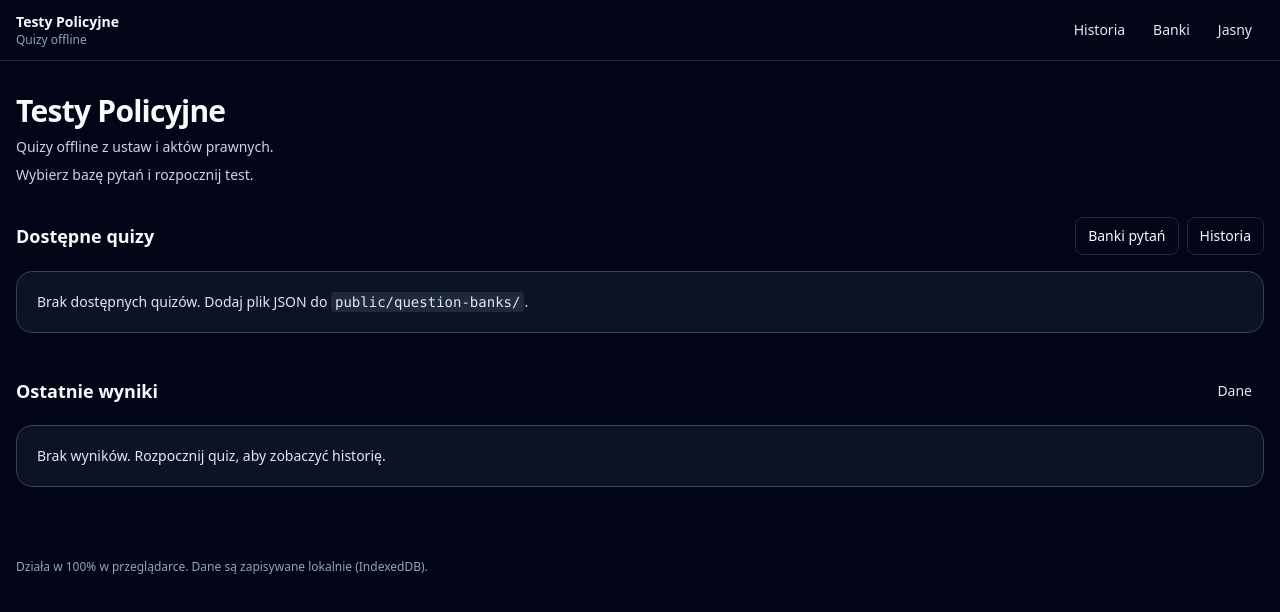
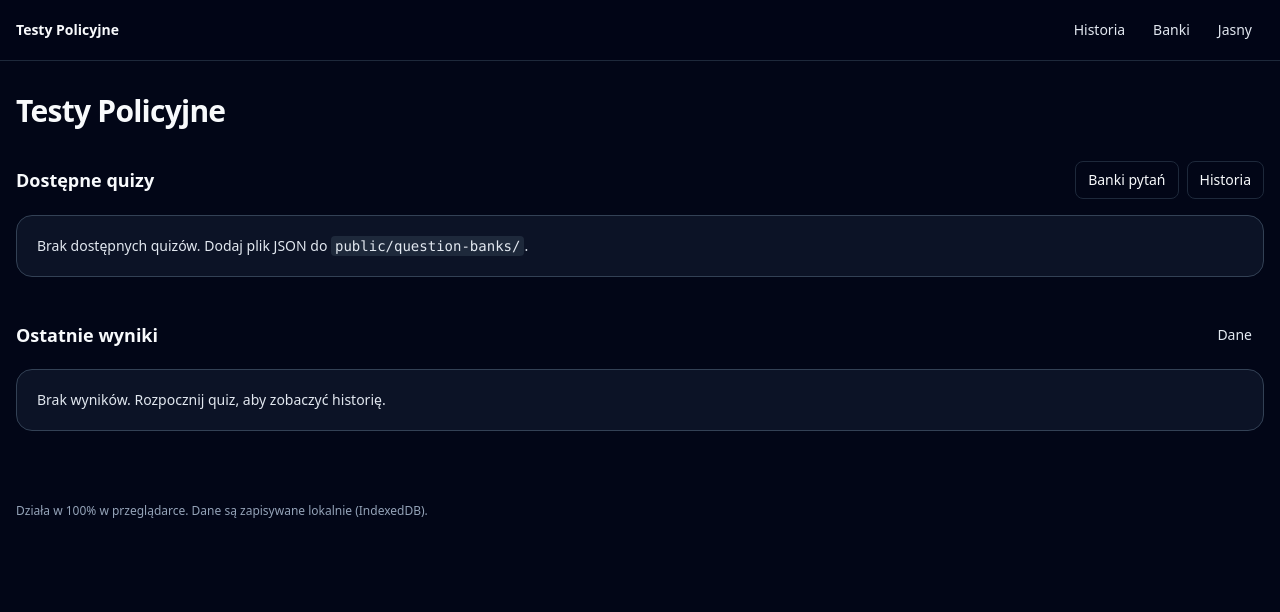
Before and after one commit to mikrosz/testy_policja, a Next.js app in the folder legal-quiz-web/: page / in a window 1280 px wide. Shown: the top 612 px of the page. Built offline with nearby package versions, Linux system fonts and the light colour scheme.

Commit message:
Simplify header and hero copy

```diff
--- a/legal-quiz-web/src/app/page.tsx
+++ b/legal-quiz-web/src/app/page.tsx
@@ -36,8 +36,6 @@ export default function HomePage() {
     <div className="mx-auto w-full max-w-7xl px-4 py-8">
       <div className="flex flex-col gap-2">
         <h1 className="text-3xl font-semibold tracking-tight">Testy Policyjne</h1>
-        <p className="text-sm text-slate-600 dark:text-slate-300">Quizy offline z ustaw i aktów prawnych.</p>
-        <p className="text-sm text-slate-600 dark:text-slate-300">Wybierz bazę pytań i rozpocznij test.</p>
       </div>
 
       <div className="mt-8 flex items-center justify-between gap-3">
--- a/legal-quiz-web/src/components/ui/AppShell.tsx
+++ b/legal-quiz-web/src/components/ui/AppShell.tsx
@@ -13,7 +13,6 @@ export function AppShell({ children }: { children: React.ReactNode }) {
           <Link href="/" className="flex items-center gap-2">
             <div className="leading-tight">
               <div className="text-sm font-semibold">Testy Policyjne</div>
-              <div className="text-xs text-slate-500 dark:text-slate-400">Quizy offline</div>
             </div>
           </Link>
           <nav className="flex items-center gap-1">
```
